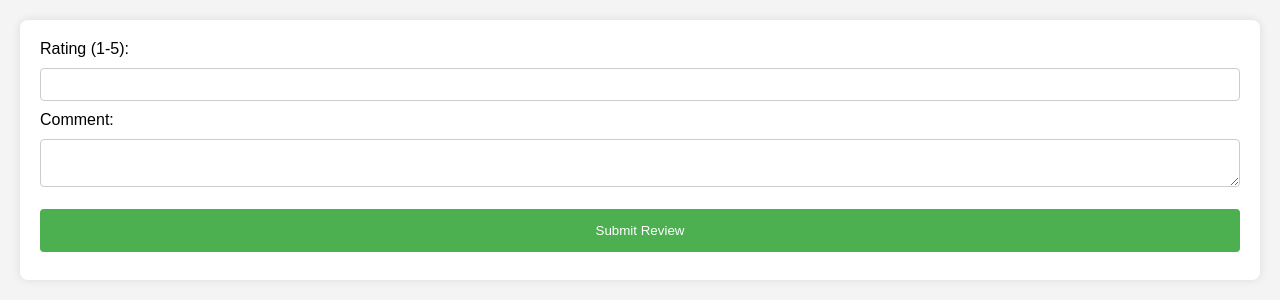
After one commit to OltiM4/Travel-Agency, a PHP site: page /review_form.php in a window 1280 px wide. The commit adds this page. Shown: the top 300 px of the page. Run offline with PHP 8.4, Linux system fonts and the light colour scheme.

Commit message:
Krijimi i reviewformes pasi eshte shtuar si klase ne modelin konceptual

```diff
--- a/web-design/pages/index.php
+++ b/web-design/pages/index.php
@@ -286,6 +286,10 @@
       </div>
       <p>Copyright © 2023 JO-NA. All rights reserved</p>
     </div>
+    <!-- Add this inside the <div class="footer container"> in both index.php and afterlogin.php -->
+    <div class="footer-links">
+    <a href="../../web-design/pages/review_form.php" class="footer-link">Reviews</a>
+</div>
   </section>
   <script src="../../web-design/js/main.js"></script>
 </body>
--- /dev/null
+++ b/web-design/pages/review_form.php
@@ -0,0 +1,79 @@
+<?php
+// Include the database configuration file
+include '../../auth/config/config.php';  // Corrected path
+
+if ($_SERVER["REQUEST_METHOD"] == "POST") {
+    $rating = (int)$_POST['rating'];
+    $comment = $_POST['comment'];
+
+    $stmt = $conn->prepare("INSERT INTO Reviews (rating, comment) VALUES (?, ?)");
+    if (!$stmt) {
+        die("Prepare failed: " . $conn->error);
+    }
+    $stmt->bind_param("is", $rating, $comment);
+    if (!$stmt->execute()) {
+        echo "<p>Error submitting review: " . $stmt->error . "</p>";
+    } else if ($stmt->affected_rows > 0) {
+        echo "<p>Review submitted successfully!</p>";
+    } else {
+        echo "<p>No data was inserted.</p>";
+    }
+    $stmt->close();
+    $conn->close();
+}
+?>
+
+
+<!DOCTYPE html>
+<html lang="en">
+<head>
+    <meta charset="UTF-8">
+    <meta name="viewport" content="width=device-width, initial-scale=1.0">
+    <title>Submit Review</title>
+    <style>
+        body {
+            font-family: Arial, sans-serif;
+            margin: 20px;
+            background-color: #f4f4f4;
+        }
+        form {
+            background: white;
+            padding: 20px;
+            border-radius: 8px;
+            box-shadow: 0 0 10px rgba(0,0,0,0.1);
+        }
+        input[type="number"],
+        textarea {
+            width: 100%;
+            padding: 8px;
+            margin: 10px 0;
+            display: inline-block;
+            border: 1px solid #ccc;
+            border-radius: 4px;
+            box-sizing: border-box;
+        }
+        input[type="submit"] {
+            width: 100%;
+            background-color: #4CAF50;
+            color: white;
+            padding: 14px 20px;
+            margin: 8px 0;
+            border: none;
+            border-radius: 4px;
+            cursor: pointer;
+        }
+        input[type="submit"]:hover {
+            background-color: #45a049;
+        }
+    </style>
+</head>
+<body>
+    <form method="post">
+        <label for="rating">Rating (1-5):</label>
+        <input type="number" id="rating" name="rating" min="1" max="5" required>
+        <label for="comment">Comment:</label>
+        <textarea id="comment" name="comment" required></textarea>
+        <input type="submit" value="Submit Review">
+    </form>
+</body>
+</html>
```
Also changed, not shown: web-design/css/style.css (+17 -0 lines), web-design/pages/afterlogin.php (+10 -0 lines), database/sql/user_database.sql (renamed from sql/user_database.sql).
